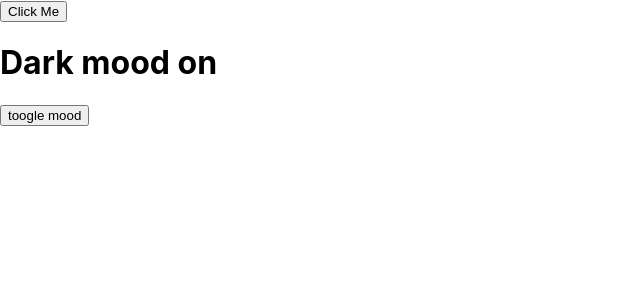
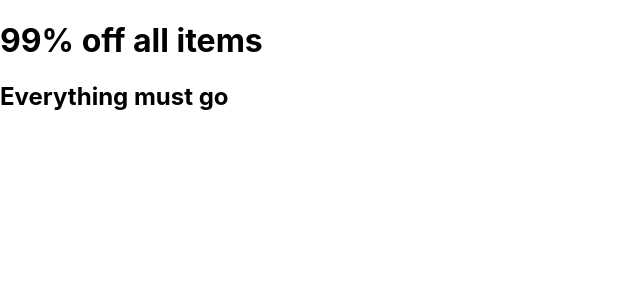
Before and after one commit to kavinduUdhara/react-coursera, a React (Create React App) app in the folder app2/: page / in a window 1280 px wide. Shown: the top 300 px of the page, without its empty margins (0-640 px from the left). Built offline with nearby package versions, Linux system fonts and the light colour scheme.

Commit message:
added new props and state data into readme.md

```diff
--- a/app2/src/App.js
+++ b/app2/src/App.js
@@ -1,12 +1,18 @@
 import './App.css';
-import Btn from './Btn';
-import MoodTogler from './MoodTogler';
+import Promo from './components/Promo';
+
+let data = {
+  heading : "99% off all items",
+  callToAction: "Everything must go",
+}
 
 function App() {
   return (
     <div>
-      <Btn />
-      <MoodTogler />
+      <Promo
+        heading = {data.heading}
+        callToAction = {data.callToAction}
+      />
     </div>
   );
 }
--- /dev/null
+++ b/app2/src/components/Promo.js
@@ -0,0 +1,19 @@
+function PromoHeading(props){
+    return(
+        <div>
+            <h1>{props.heading}</h1>
+            <h2>{props.callToAction}</h2>
+        </div>
+    );
+}
+
+//parent component
+export default function Promo(props){
+    return(
+        <div>
+            {/* child component */}
+            <h1>{props.heading}</h1>
+            <h2>{props.callToAction}</h2>
+        </div>
+    );
+}
```
Also changed, not shown: app2/src/components/props-and-state.png (added), 1 other file (tests, documents, lock files or other folders).
